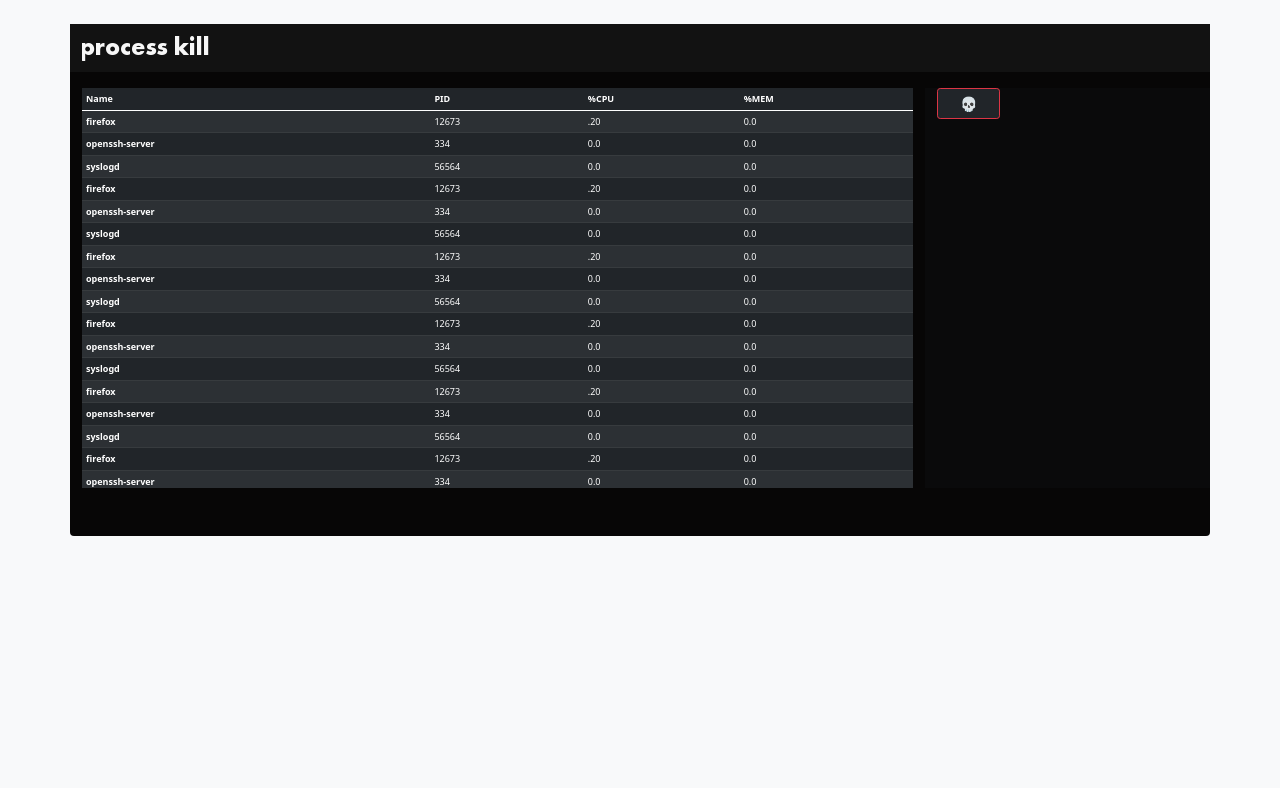
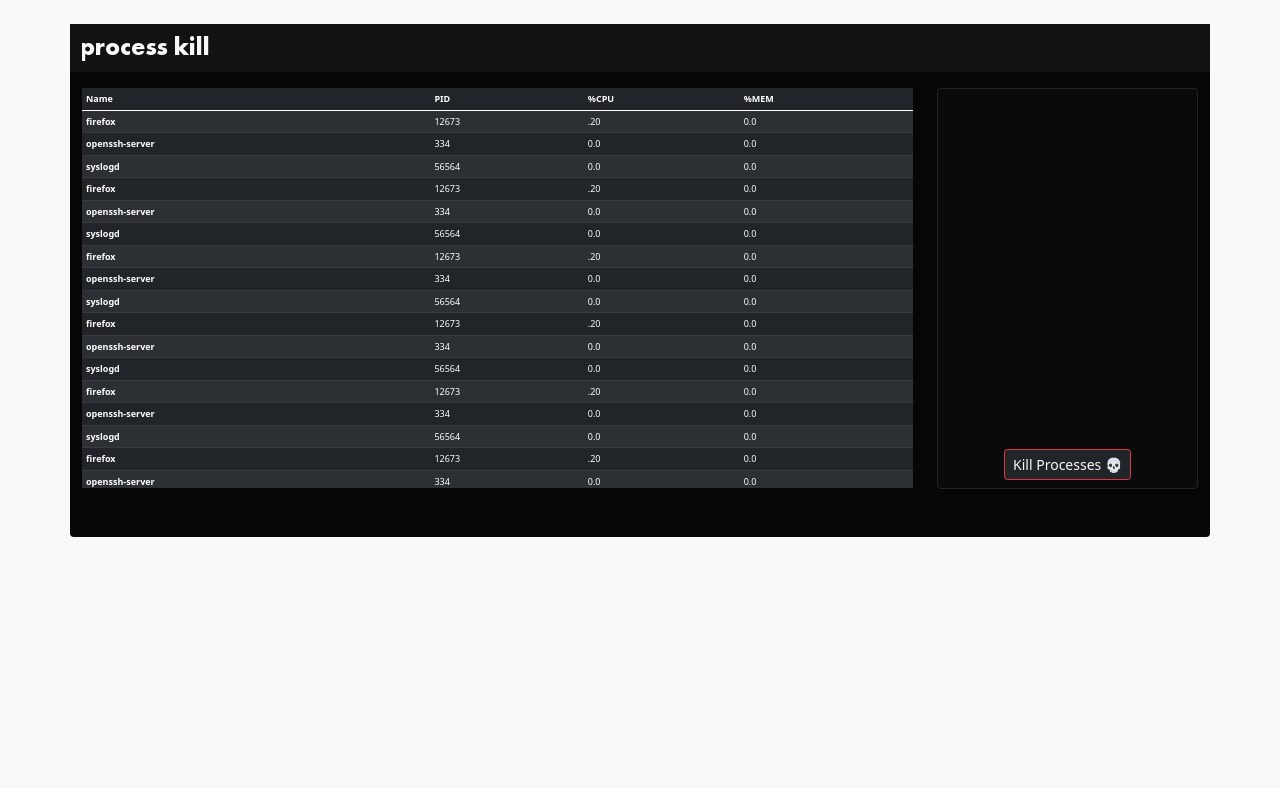
Before and after one commit to rootVIII/process_kill, a website: page index.html in a window 1280 px wide. Drawn offline with Linux system fonts and the light colour scheme.

Commit message:
adjust right col

```diff
--- a/index.html
+++ b/index.html
@@ -222,8 +222,13 @@
             </div>
 
 
-            <div class="col-3 bg-info" id="rightCol">
-                <button type="button" id='killButton' class="btn btn-dark btn-sm text-light btn-outline-danger">&emsp;💀&emsp;</button>
+            <div class="col-3" id="rightCol">
+                <div class="bg-info border border-dark rounded">
+                    <br><br><br><br><br><br><br><br><br><br><br><br><br><br><br>
+                    <div class="text-center">
+                        <button type="button" id='killButton' class="btn btn-dark btn-sm text-light btn-outline-danger mb-2">Kill Processes 💀</button>
+                    </div>
+                </div>
             </div>
 
 
```
